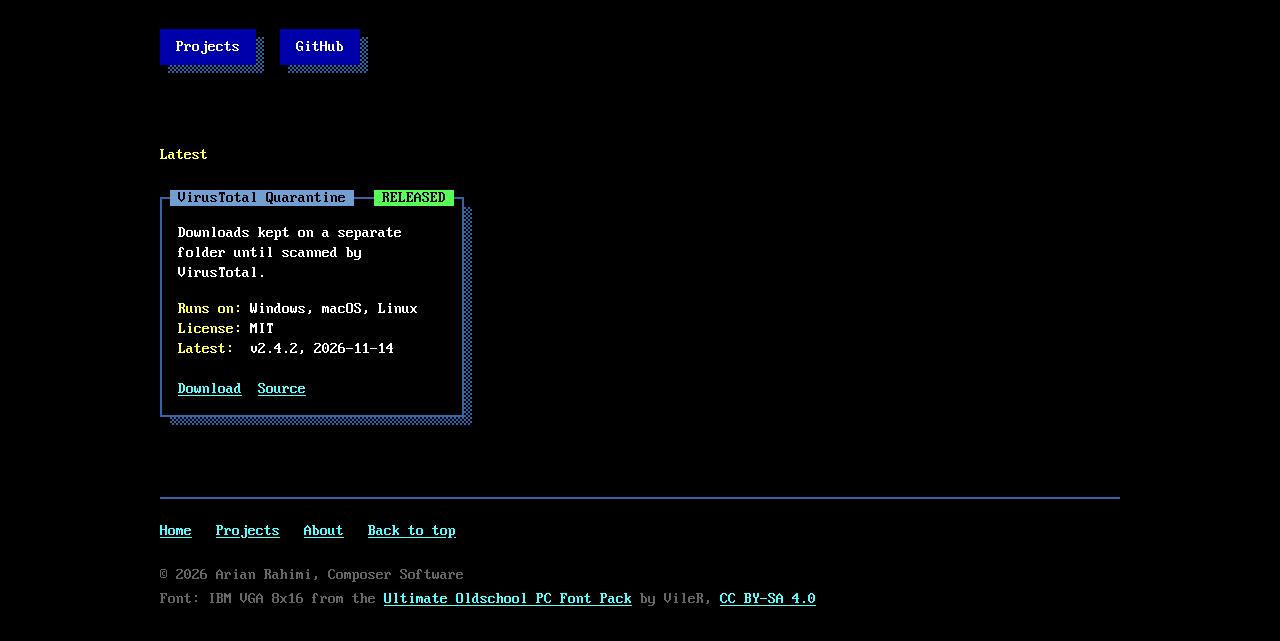
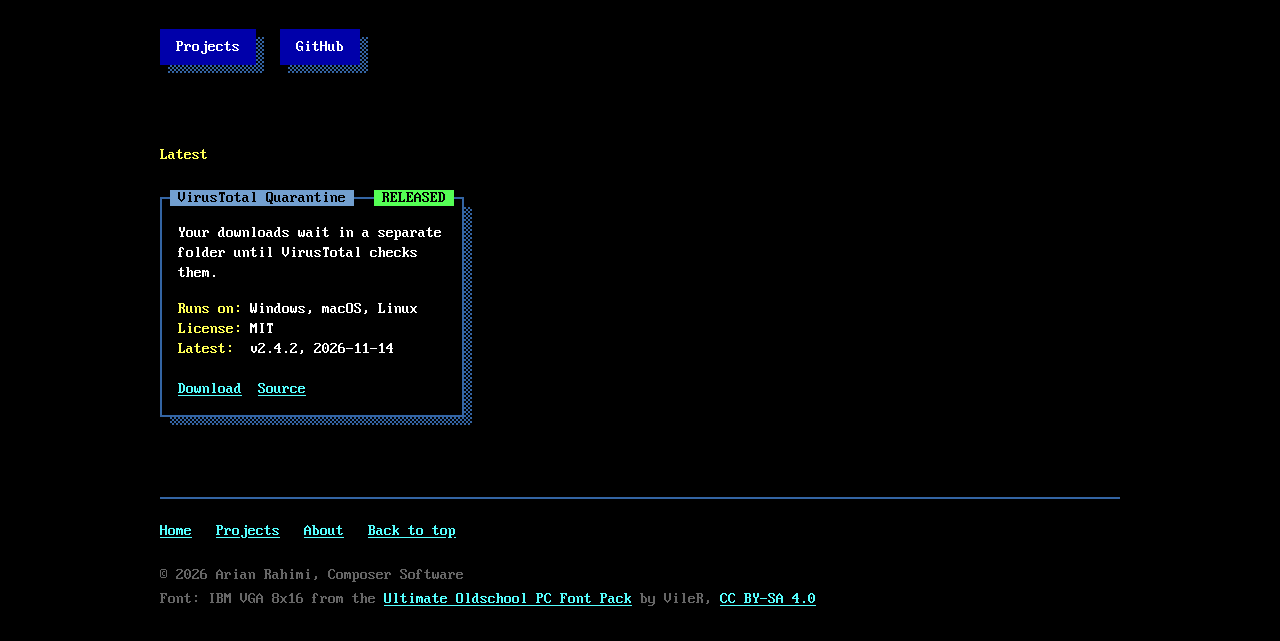
Before and after one commit to ArianARahimi/composersoftware-site, a plain HTML site: page index.html in a window 1280 px wide. Shown: the part 235-876 px from the top of the page. Drawn offline with Linux system fonts and the light colour scheme.

Commit message:
Friendlier VirusTotal Quarantine summary

```diff
--- a/index.html
+++ b/index.html
@@ -68,7 +68,7 @@ if (!matchMedia("(prefers-reduced-motion: reduce)").matches) {
   <article class="win card-link" data-href="/projects/vt-quarantine">
     <header class="win-bar"><h2><a class="card-title" href="/projects/vt-quarantine">VirusTotal Quarantine</a></h2><span class="win-tag">RELEASED</span></header>
     <div class="win-body">
-      <p>Downloads kept on a separate folder until scanned by VirusTotal.</p>
+      <p>Your downloads wait in a separate folder until VirusTotal checks them.</p>
       <dl class="facts">
         <dt>Runs on:</dt><dd>Windows, macOS, Linux</dd>
         <dt>License:</dt><dd>MIT</dd>
```
Also changed, not shown: projects/index.html (+1 -1 lines).
